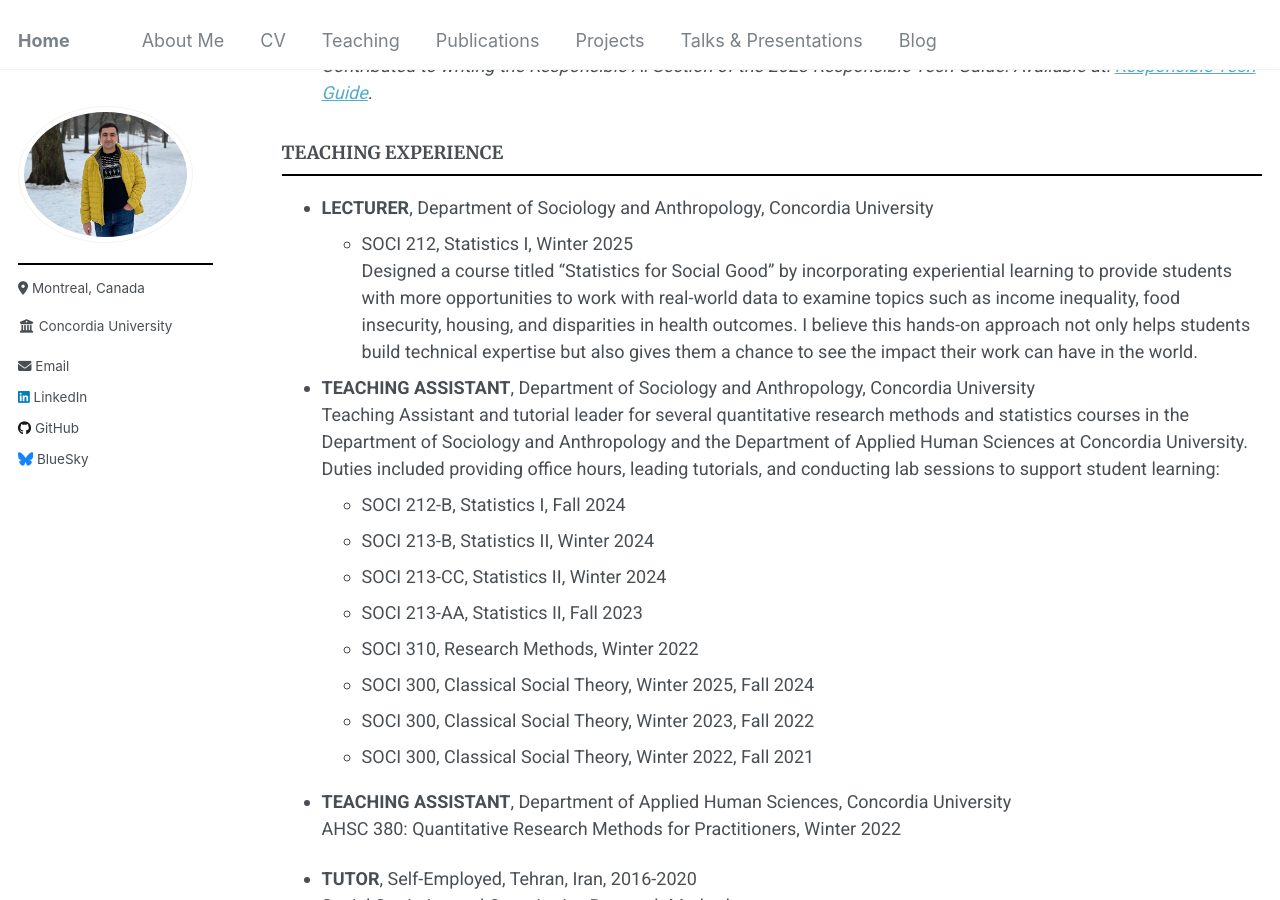
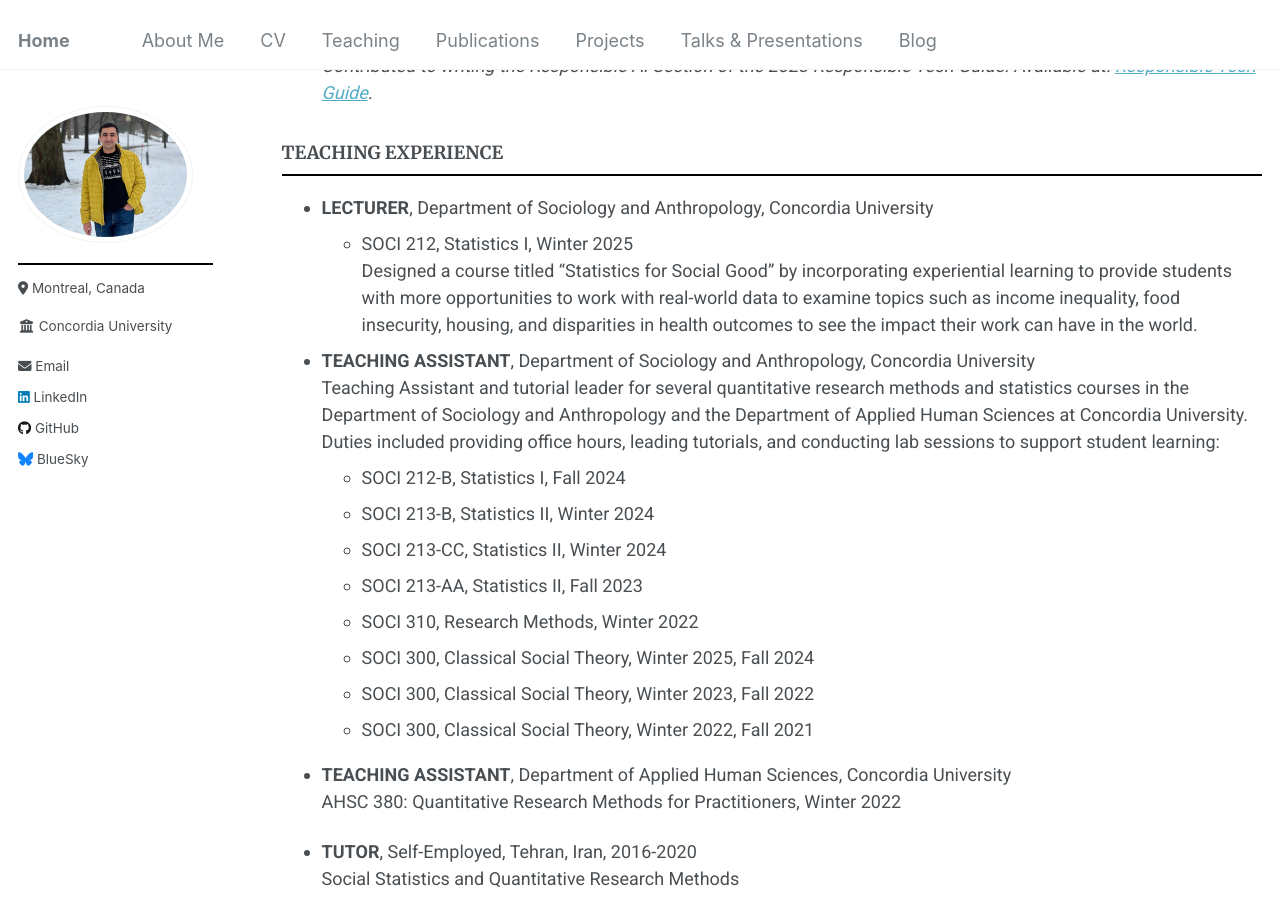
Before and after one commit to Mohsnmonji/mohsnmonji.github.io, a Jekyll site: the page built from _pages/Curriculum Vitae.md, in a window 1280 px wide and 900 px high, scrolled down 1277 px. Built offline with Jekyll 4.4.1, drawn with Linux system fonts in a browser that asks for light colours.

Commit message:
Update Curriculum Vitae.md

```diff
--- a/_pages/Curriculum Vitae.md
+++ b/_pages/Curriculum Vitae.md
@@ -52,12 +52,11 @@ redirect_from:
   *Available at: [Responsible Tech Guide](https://alltechishuman.org/responsible-tech-guide).*
 
 
-
 ### TEACHING EXPERIENCE
 
 - **LECTURER**, Department of Sociology and Anthropology, Concordia University
   - SOCI 212, Statistics I, Winter 2025
-    Designed a course titled “Statistics for Social Good” by incorporating experiential learning to provide students with more opportunities to work with real-world data to examine topics such as income inequality, food insecurity, housing, and disparities in health outcomes. I believe this hands-on approach not only helps students build technical expertise but also gives them a chance to see the impact their work can have in the world.
+    Designed a course titled “Statistics for Social Good” by incorporating experiential learning to provide students with more opportunities to work with real-world data to examine topics such as income inequality, food insecurity, housing, and disparities in health outcomes to see the impact their work can have in the world.
 
 - **TEACHING ASSISTANT**, Department of Sociology and Anthropology, Concordia University
   Teaching Assistant and tutorial leader for several quantitative research methods and statistics courses in the Department of Sociology and Anthropology and the Department of Applied Human Sciences at Concordia University. Duties included providing office hours, leading tutorials, and conducting lab sessions to support student learning:
```
